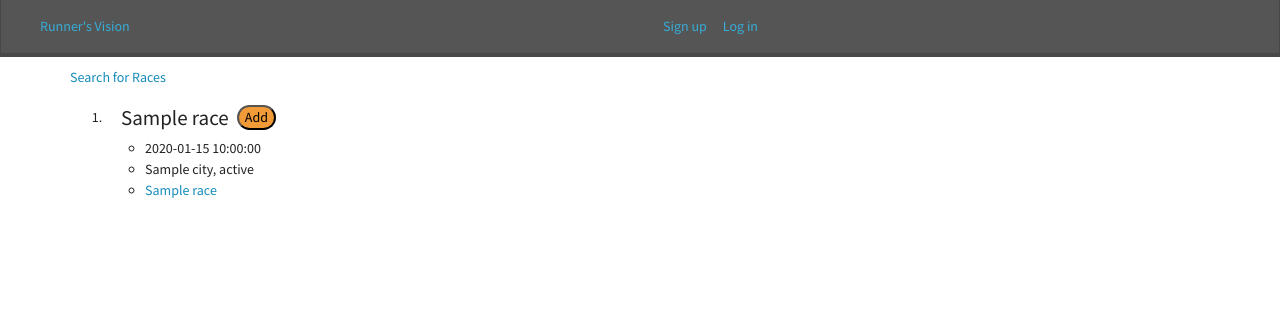
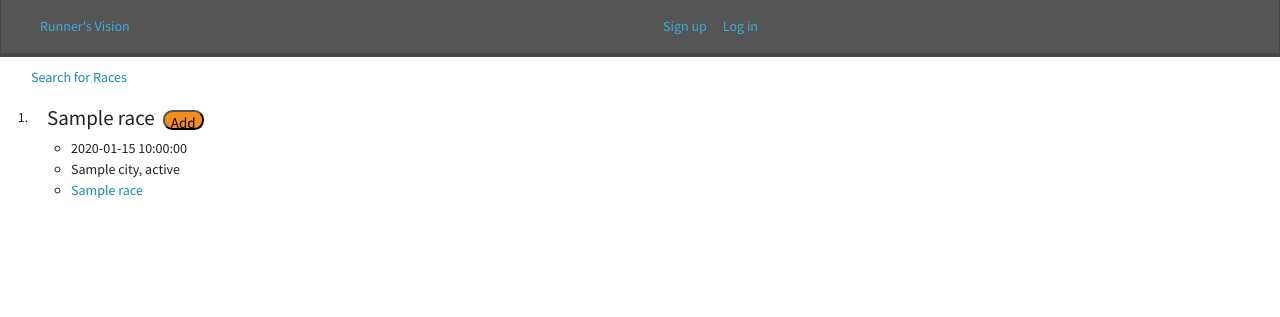
Before and after one commit to renroet/runners_vision, a Flask app: page /races in a window 1280 px wide. Shown: the top 317 px of the page. Run offline with Flask 3, Linux system fonts and the light colour scheme; tables that the repository leaves empty hold one stand-in row (values such as "Sample post"); a database or web service that is not in the repository returns one stand-in record (values such as "Sample title"); data that the repository does not hold is empty; some libraries are stand-ins or nearby versions.

Commit message:
more styling

```diff
--- a/app.py
+++ b/app.py
@@ -1,72 +1,3 @@
-# app.route('/')
-# def homepage():
-#   """Homepage offering user login or signup option"""
-#   """Can also begin exploring races from this page. However, cannot commit any races
-#       vision board without being logged in"""
-#   """"Renders template with form in style of search bar to look for races"""
-#   """Maybe have some pre-linked links on homepage to grouped race searches to get users
-#   started"""
-
-# app.route('/races')
-# def show_all_races():
-#   """Calls api and shows the 50 races coming up next by default"""
-#   """Renders an Index template that changes with the user filter search"""
-#   """Form style search bar like in homepage"
-
-# app.route('/races/<int:race_id>)
-# def show_race_info():
-#   """Shows all information about a race from the API"""
-#   """This is where user can select race to be on their vision board"""
-
-# app.route('/login')
-#   """Need and authentication in the user model"""
-
-# app.route('/logout')
-
-# app.route('/user/<int:user_id>/races')
-#   """Displays all races user has put on their vision board"""
-#   """User can select one to be an active race that they are training for"""
-#   """When a race becomes active it is given a different set of interactions in the main
-#   user profile"""
-
-# app.route('/user/<int:user_id>')
-#   """Display user profile. Have active race heading a field and race countdown"""
-#   """Have a spot for completed races. Possibly with medals to indicate completion."""
-#   """Flashes occur at important times to inform user about upcoming moments and training"""
-#   """Spot for weekly sum of miles run may also be good"""
-
-# app.route('/race/<int:users_races_id>')
-#   """If a user has selected a race as active, then they can log their runs for that race
-#   and keep track of their trainin"""
-#   """It will also have a countdown "
-#   """Will have a calender-like planner on the page that will show all the completed
-#   training. Users can also click the days (tiles) of the calender to add training they
-#   have completed -- app.route('/race/<int:user_race_id>/training/add) """
-
-# app.route('api/race/<int:users_races_id>/training/add)
-#   """training can also be deleted if added in error"""
-
-# ############ AUTHENTICATION SHOULD BE IMPLIMENTED FOR ALL ADDED/DELETED TRAINING ############
-
-# app.route('api/race/<int:users_races_id>/training/delete)
-#   """training can also be deleted if added in error"""
-
-# #### trainings will be validated and added into db using wtforms ######
-
-# app.route('api/race/<int:users_races_id>')......or maybe just an UPDATE PATCH
-# """PATCH to update to completed or inactive/active"
-
-# make api to:
-#   - create "users_races"
-#   - update "users_races" as completed, active, or inactive
-#   - delete "users_races"
-#   - create "users_races" - "training"
-#   - delete "users_races" - "training"
-#   - create "user"
-#   - update "user" to private/public
-#   - delete "user"
-
-
 
 from flask import Flask, render_template, request, jsonify, flash, redirect, session, g
 from flask_debugtoolbar import DebugToolbarExtension
@@ -201,7 +132,6 @@ def show_all_races():
     resp = requests.get('https://runsignup.com/rest/races', params={'format': 'json', 'sort': 'end_date ASC', 'event_type': 'running_race'})
     data = resp.json()
     races = data['races']
-    html = ['<', '>', '</', 'span>', 'b>', 'p>', 'a>', 'href', 'ul>']
     race = 'race'
     name = 'name'
     date = 'next_date'
@@ -212,7 +142,7 @@ def show_all_races():
     description = 'description'
 
 
-    return render_template('show.html', data=data, races=races, race=race, name=name, date=date, address=address, city=city, state=state, link=link, description=description, html=html, user_id=user_id)
+    return render_template('show.html', data=data, races=races, race=race, name=name, date=date, address=address, city=city, state=state, link=link, description=description, user_id=user_id)
 
 
 @app.route('/races/search', methods = ['GET', 'POST'])
@@ -291,8 +221,6 @@ def search_races():
         if not races:
             flash('There are no races matching the criteria', 'error')
             return render_template('search.html', form=form)
-
-        # html = ['<', '>', '</', 'span>', 'b>', 'p>', 'a>', 'href', 'ul>']
 
 
         return render_template('show.html', races=races, race=race,  date=date, address=address, city=city, state=state, link=link, description=description, user_id=user_id)
--- a/static/app.css
+++ b/static/app.css
@@ -31,8 +31,20 @@
 }
 
 .add-sm {
-    background-color: rgba(241, 151, 49, 0.964);
-    border-radius: .8rem;
+    font-size: 15px;
+    background-color: rgba(244, 138, 17, 0.964);
+    border-radius: .6rem;
+    margin-top: 5px;
+    align-items: center;
+    justify-items: center;
+}
+
+
+.add-sm:hover {
+    color: white;
+    background-color: rgba(244, 138, 17, 0.964);
+    background-image: none;
+    border-color: rgba(244, 138, 17, 0.964);
 }
 
 .lg-font {
@@ -46,3 +58,47 @@
 .r_name {
     margin-top: 7px;
 }
+
+.rp-0 {
+    padding-inline-start: 0px;
+}
+
+
+.rp-15 {
+    padding-inline-start: 15px;
+}
+
+
+.btn-outline-or {
+        color: rgba(233, 140, 34, 0.964);
+        background-color: transparent;
+        background-image: none;
+        border-color: rgba(233, 140, 34, 0.964);
+}
+
+.btn-outline-or:hover {
+    color: white;
+    background-color: rgba(244, 138, 17, 0.964);
+    background-image: none;
+    border-color: rgba(244, 138, 17, 0.964);
+}
+
+.profile-pic {
+    margin-top: 5px;
+    position: relative;
+    top: 0px;
+    height: 200px;
+}
+
+.relative {
+    position: relative
+}
+
+.about {
+    position: relative;
+    left: 15px
+}
+
+.mb-10 {
+    margin-bottom: 10rem;
+}
--- a/templates/activate.html
+++ b/templates/activate.html
@@ -8,7 +8,7 @@
 <p class="d-flex flex-sm-row">
     <form class="d-inline-flex p-2 form-inline" action="/races/{{ user_id }}/{{ race_id }}/activate" method="POST">
         <input type="hidden" name="users_races_id" id="users_races_id" value="{{ id }}">
-        <button class="btn-outline-primary rd-3" type="submit">Activate</button>
+        <button class="btn-outline-or rd-3" type="submit">Activate</button>
     </form>
     <a href="/races" class="d-inline-flex p-2 form-inline"><button class="btn-outline-primary rd-3">Leave Inactive</button></a>
 </p>
--- a/templates/base.html
+++ b/templates/base.html
@@ -46,6 +46,6 @@
 
     <script src="https://cdnjs.cloudflare.com/ajax/libs/axios/0.19.2/axios.min.js" integrity="sha256-T/f7Sju1ZfNNfBh7skWn0idlCBcI3RwdLSS4/I7NQKQ=" crossorigin="anonymous"></script>
     <script src="https://code.jquery.com/jquery-3.4.1.min.js" integrity="sha256-CSXorXvZcTkaix6Yvo6HppcZGetbYMGWSFlBw8HfCJo=" crossorigin="anonymous"></script>
-    <script src="/static/app.js"></script>
+
 </body>
 </html>
--- a/templates/show.html
+++ b/templates/show.html
@@ -1,6 +1,7 @@
 {% extends 'base.html' %}
 {% block title %} Races {% endblock %}
 {% block content %}
+<div class="container ml-3 mb-10">
 <div class="container py-10">
     <div class="row">
         <nav>
@@ -10,16 +11,16 @@
         </div>
 </div>
 
-<ol>
+<ol class="rp-0">
     {% for i in races %}
-    <div class="container mb-3">
+
 
         <li class="pt-0">
         <div class="d-flex flex-row r_name">
             <p class="p-2 inline ml-0 lg-font"> <h4>{{ i['race']['name'] }}</h4> </p>
             <form action="/user/{{ user_id }}/races/add" method="POST" class="pl-2 d-inline-flex">
                 <input  type="hidden" name="name" id="name" value="{{ i['race']['name'] }}">
-                <button class="add-sm" style="height:25px; padding-top: 0px; padding-bottom: 0px;" type="submit">Add</button>
+                <button class="add-sm" style="height:20px; padding-top: 0px; padding-bottom: 0px;" type="submit">Add</button>
             </form>
 
         </div>
@@ -35,9 +36,11 @@
                     {% endif %}
                     </a></li>
             </ul>
-        </div>
+
     </li>
 
     {% endfor %}
 </ol>
+
+</div>
 {% endblock %}
```
Also changed, not shown: templates/profile.html (+30 -4 lines), templates/user_races.html (+6 -6 lines).
